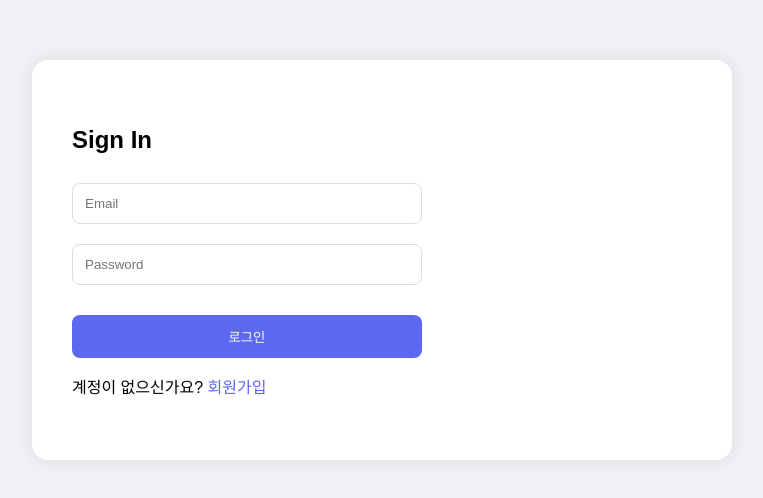
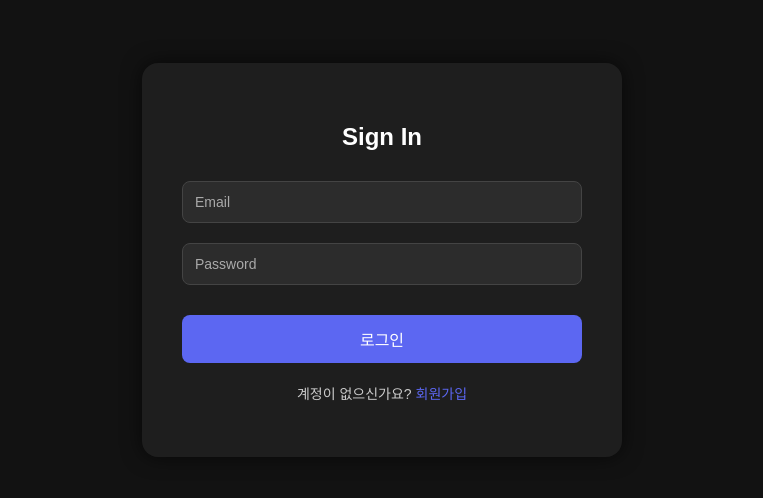
Before and after one commit to Aprasaks/CodeLoungeV2, a React (Vite) app: page /login in a window 1280 px wide. Shown: the part 140-638 px from the top of the page, without its empty margins (258-1021 px from the left). Built offline with nearby package versions, Linux system fonts and the light colour scheme.

Commit message:
style: 로그인 및 회원가입 폼 다크모드 스타일 적용 및 레이아웃 정리

```diff
--- a/src/pages/Login.jsx
+++ b/src/pages/Login.jsx
@@ -49,7 +49,7 @@ function Login() {
   return (
     <div className={`login-container ${isLogin ? "login-mode" : "signup-mode"}`}>
       <div className="form-wrapper">
-        {/* 로그인 폼 */}
+        {isLogin ? (
           <div className="form login-form">
             <h2>Sign In</h2>
             <input
@@ -69,8 +69,7 @@ function Login() {
               계정이 없으신가요? <span onClick={() => setIsLogin(false)}>회원가입</span>
             </p>
           </div>
-
-        {/* 회원가입 폼 */}
+        ) : (
           <div className="form signup-form">
             <h2>Sign Up</h2>
             <input
@@ -96,6 +95,7 @@ function Login() {
               이미 계정이 있으신가요? <span onClick={() => setIsLogin(true)}>로그인</span>
             </p>
           </div>
+        )}
       </div>
     </div>
   );
--- a/src/styles/Login.css
+++ b/src/styles/Login.css
@@ -1,40 +1,49 @@
-/* src/styles/Login.css */
-
 .login-container {
   width: 100%;
   height: 100vh;
-  background-color: #f0f2f5;
+  background-color: #121212;
   display: flex;
   justify-content: center;
   align-items: center;
 }
 
 .form-wrapper {
-  width: 700px;
-  height: 400px;
-  background: white;
+  width: 400px;
+  background: #1e1e1e;
   border-radius: 16px;
+  padding: 40px;
+  box-shadow: 0 0 20px rgba(0, 0, 0, 0.6);
   display: flex;
-  overflow: hidden;
-  box-shadow: 0 0 20px rgba(0, 0, 0, 0.1);
-  position: relative;
-  transition: transform 0.5s ease;
+  flex-direction: column;
+  align-items: stretch;
+  transition: all 0.3s ease;
 }
 
 .form {
-  width: 50%;
-  padding: 40px;
   display: flex;
   flex-direction: column;
   justify-content: center;
-  transition: all 0.5s ease;
+}
+
+h2 {
+  margin-bottom: 20px;
+  text-align: center;
+  font-size: 24px;
+  color: white;
 }
 
 input {
   margin: 10px 0;
   padding: 12px;
   border-radius: 8px;
-  border: 1px solid #ddd;
+  border: 1px solid #444;
+  background-color: #2c2c2c;
+  color: white;
+  font-size: 14px;
+}
+
+input::placeholder {
+  color: #aaa;
 }
 
 button {
@@ -45,6 +54,7 @@ button {
   border: none;
   border-radius: 8px;
   cursor: pointer;
+  font-size: 16px;
 }
 
 button:hover {
@@ -54,28 +64,12 @@ button:hover {
 span {
   color: #5c67f2;
   cursor: pointer;
+  font-weight: 500;
 }
 
-.signup-form {
-  transform: translateX(100%);
-  opacity: 0;
-  pointer-events: none;
-  position: absolute;
-  top: 0;
-  right: 0;
-  background: white;
-  height: 100%;
+p {
+  margin-top: 20px;
+  font-size: 14px;
+  text-align: center;
+  color: #ccc;
 }
-
-.login-container.signup-mode .signup-form {
-  transform: translateX(0%);
-  opacity: 1;
-  pointer-events: auto;
-}
-
-.login-container.signup-mode .login-form {
-  transform: translateX(-100%);
-  opacity: 0;
-  pointer-events: none;
-  position: absolute;
-}
```
Lines whose indentation alone changed are shown as unchanged.
